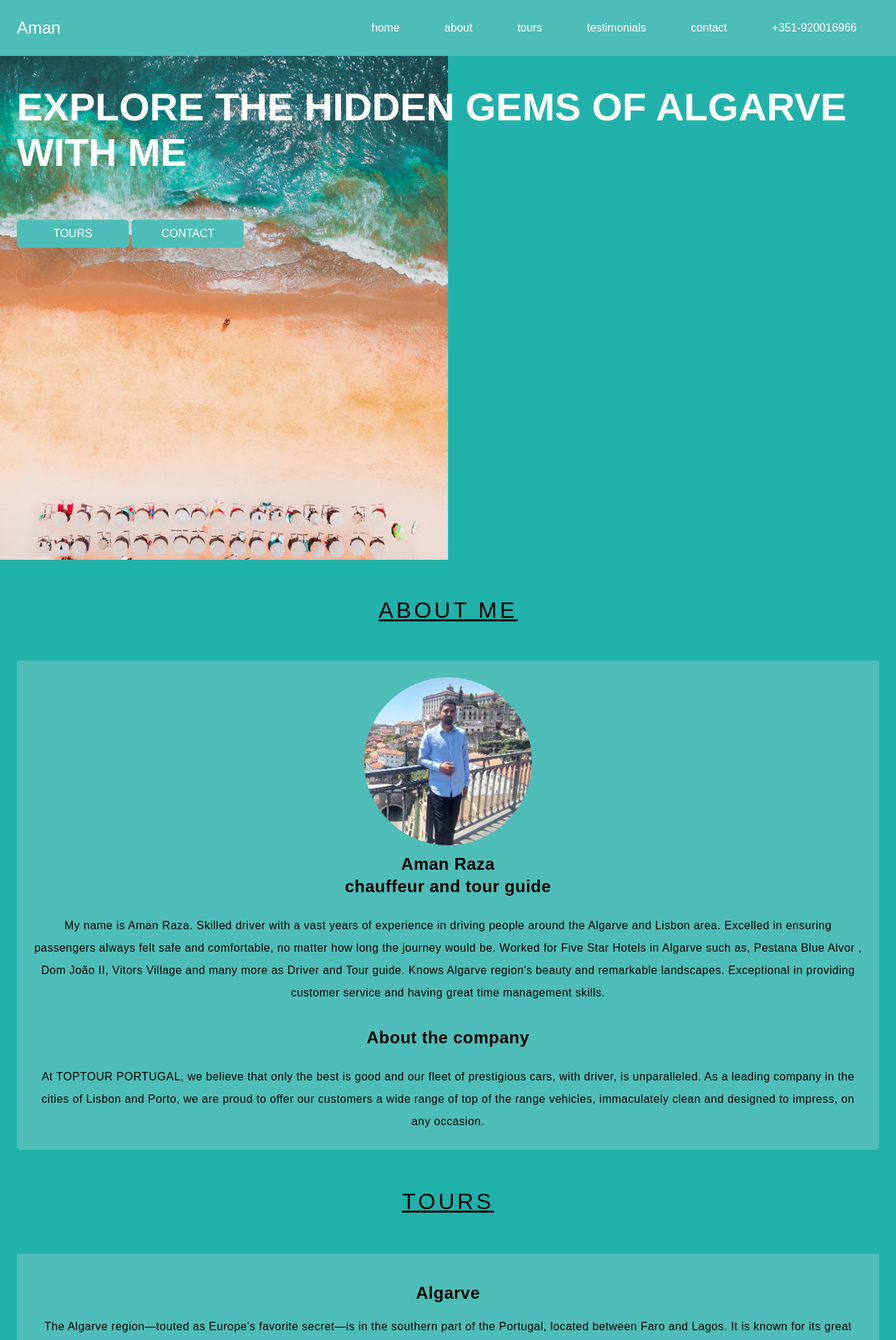
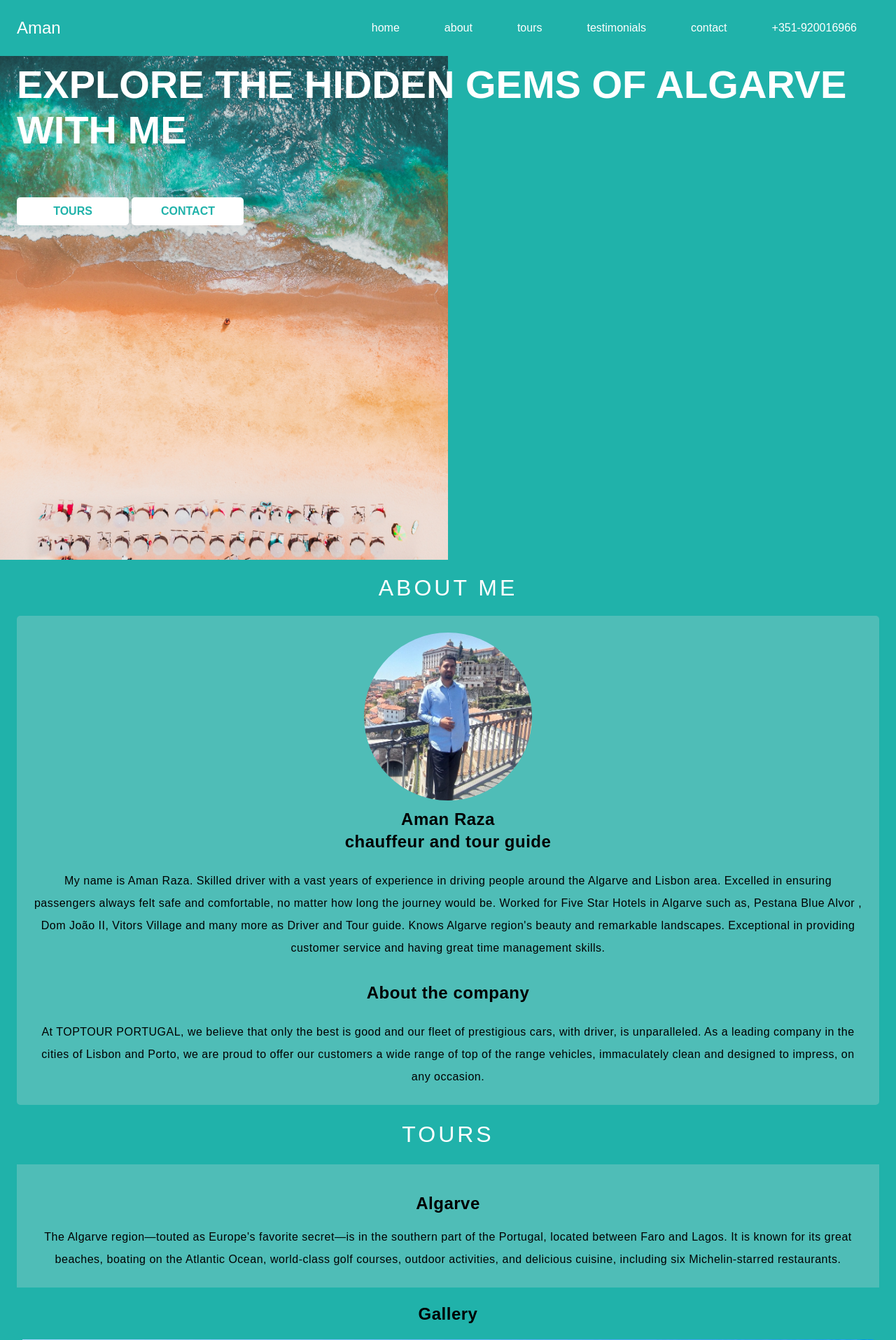
Before and after one commit to asephkhan/aman-personal-website, a PHP site: page /home.html in a window 1280 px wide. Shown: the top 1915 px of the page at 70% size. Run offline with PHP 8.4, Linux system fonts and the light colour scheme.

Commit message:
made changes to buttons, nav links, nav and footer color etc

```diff
--- a/home.html
+++ b/home.html
@@ -76,6 +76,7 @@
             </div>
             <div class="gallery">
                 <h4>Gallery</h4>
+                <br>
                 <img src="./images/algarve1.jpeg" alt="algarve-pic">
                 <img src="./images/algarve2.jpeg" alt="algarve-pic">
                 <img src="./images/algarve3.jpeg" alt="algarve-pic">
--- a/styles.css
+++ b/styles.css
@@ -14,11 +14,13 @@ body {
 
 button {
   text-transform: uppercase;
+  margin-bottom: 2rem;
+  font-weight: bolder;
 }
 
-a{
+button a{
   text-decoration: none;
-  color: #fff;
+  color: lightseagreen;
 }
 
 
@@ -28,7 +30,7 @@ nav {
   height: 10vh;
   display: flex;
   justify-content: space-between;
-  background-color: rgb(79, 189, 183);
+  background-color: lightseagreen;
   color: white;
   padding: 0 2rem;
   position: fixed;
@@ -42,24 +44,31 @@ nav {
   list-style: none;
 }
 
-.nav-links li {
-  padding: 2rem;
+.nav-links a{
+  color: #fff;
+  text-decoration: none;
 }
 
-.nav-links a:hover {
-  border-bottom: 2px solid white;
+.nav-links li {
+  padding: 1.5rem 2rem;
 }
+
 
 .logo {
   font-size: 1.5rem;
 }
 
 h1 {
-  font-size: 1.5;
+
   font-weight: lighter;
   letter-spacing: 4px;
   text-transform: uppercase;
+  color: #fff;
+  text-decoration: none;
+  font-size: 2rem;
+
 }
+
 
 /* burger menu nav */
 
@@ -160,17 +169,17 @@ nav {
   color: #fff;
   font-size: 3.5rem;
   background-color: transparent;
-  padding-top: 6rem;
+  padding-top: 4rem;
 }
 
 .hero-btn {
   margin-top: 4rem;
   height: 2.5rem;
   width: 10rem;
-  background-color: rgb(79, 189, 183);
+  background-color: white;
   border-radius: 5px;
   border: none;
-  color: #fff;
+  color: black;
   font-size: 1rem;
 }
 
@@ -181,12 +190,7 @@ nav {
   letter-spacing: 0.5px;
 }
 
-h1 {
-  text-transform: uppercase;
-  text-decoration: underline;
-  font-size: 2rem;
-  padding: 2rem;
-}
+
 
 h4 {
   font-size: 1.5rem;
@@ -271,7 +275,7 @@ hr {
 /* footer section  */
 
 footer {
-  background-color: rgb(79, 189, 183);
+  background-color: lightseagreen;
   display: flex;
   justify-content: center;
   flex-direction: column;
```
